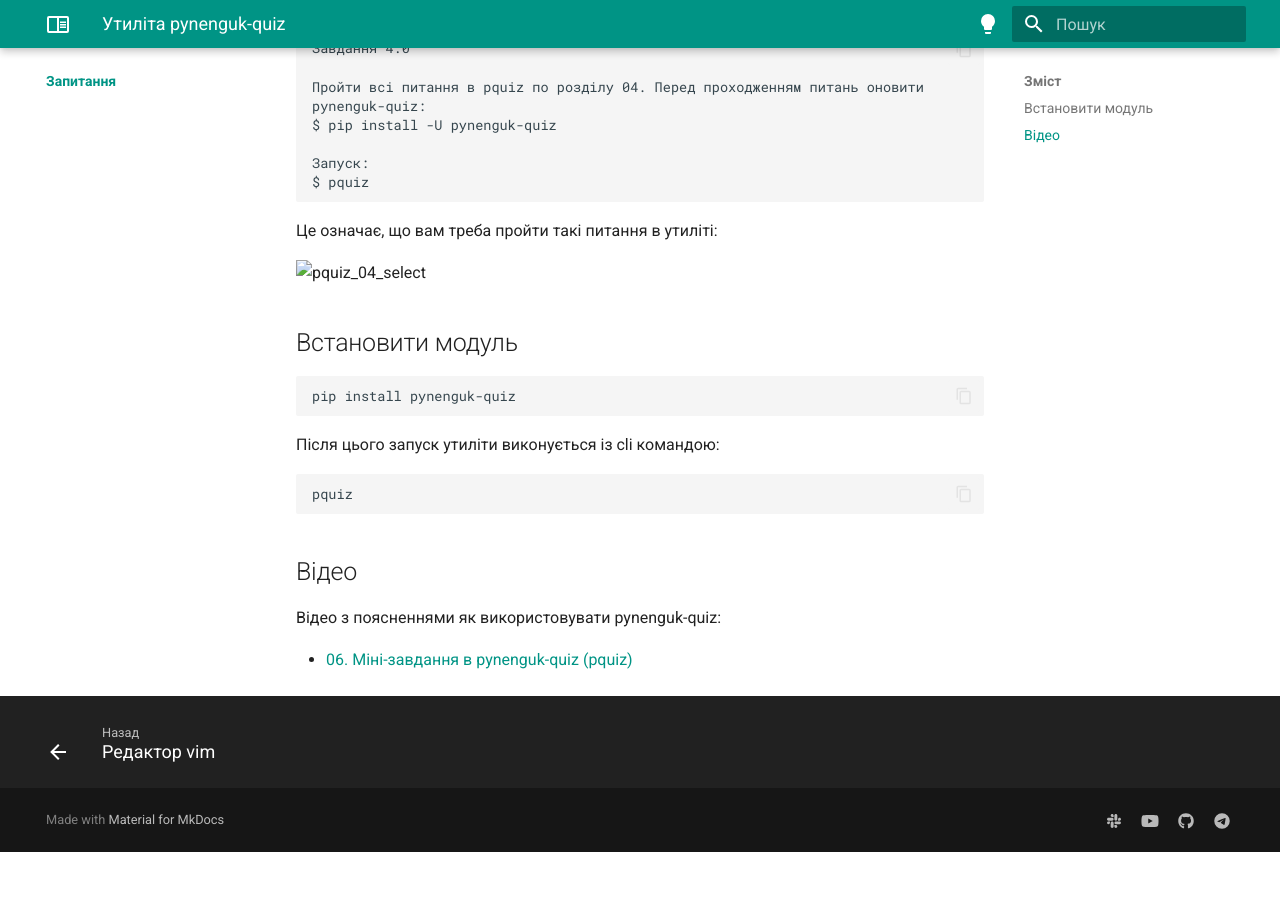
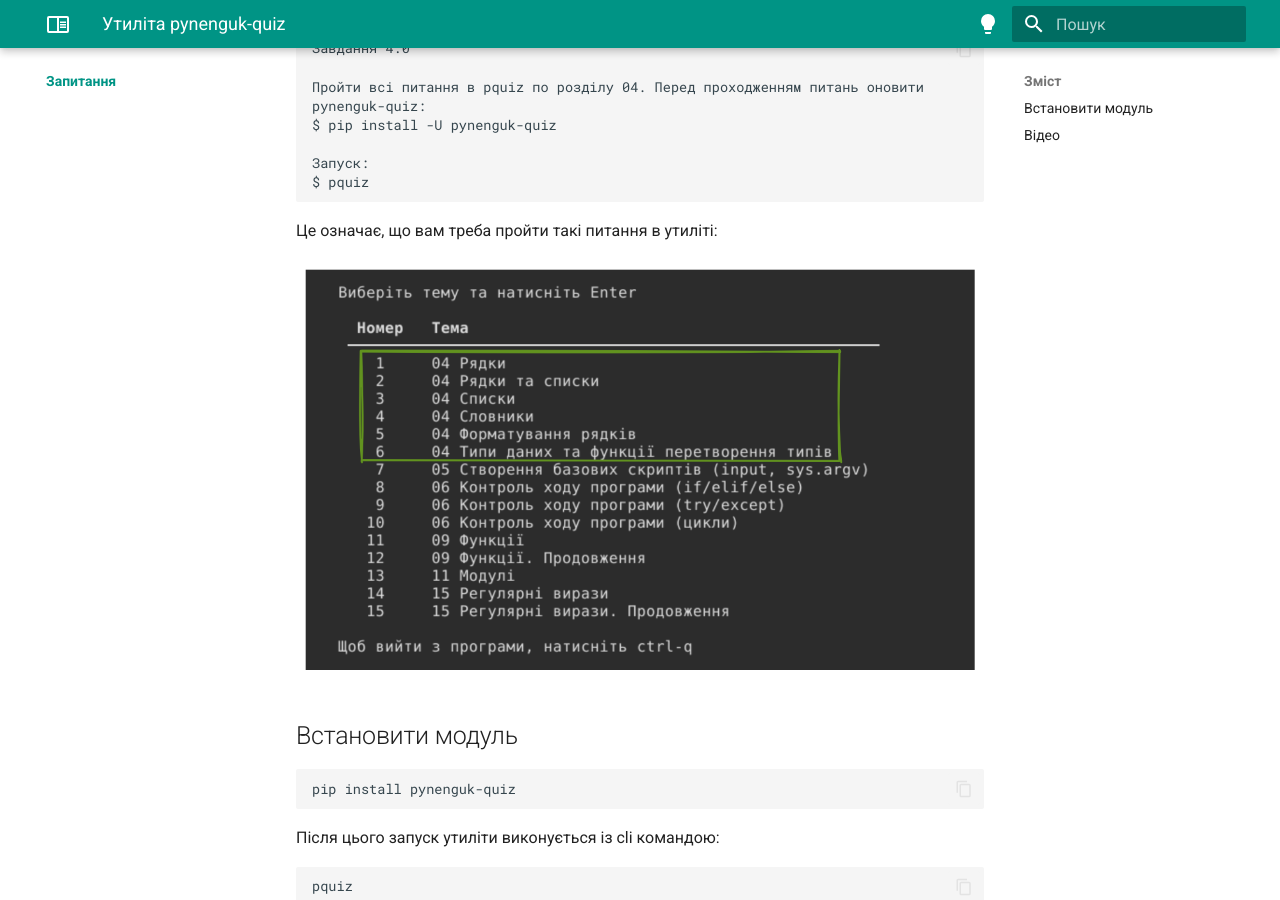
Before and after one commit to natenka/pyneng.io, an MkDocs documentation site: the page built from docs/quiz/index.md, in a window 1280 px wide and 900 px high, scrolled down 902 px. Built offline with MkDocs 1.6.1 and Material for MkDocs 9.7.7, drawn with Linux system fonts in a browser that asks for light colours; before the commit the page ends 1754 px from its top, so only the background shows below that.

Commit message:
UPD pynenguk-quiz

```diff
--- a/docs/quiz/index.md
+++ b/docs/quiz/index.md
@@ -46,7 +46,7 @@ $ pquiz
 
 Це означає, що вам треба пройти такі питання в утиліті:
 
-![pquiz_04_select]()
+![pquiz_04_select](https://raw.githubusercontent.com/natenka/pyneng.io/main/docs/assets/images/pquiz_main_select.png?token=GHSAT0AAAAAACCU35LBY4FFNRGGYBF7BF64ZDER5EA)
 
 ## Встановити модуль
 
```
